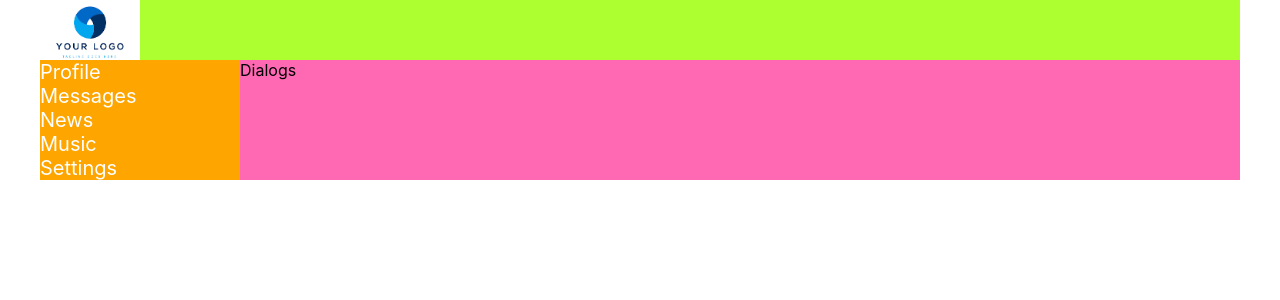
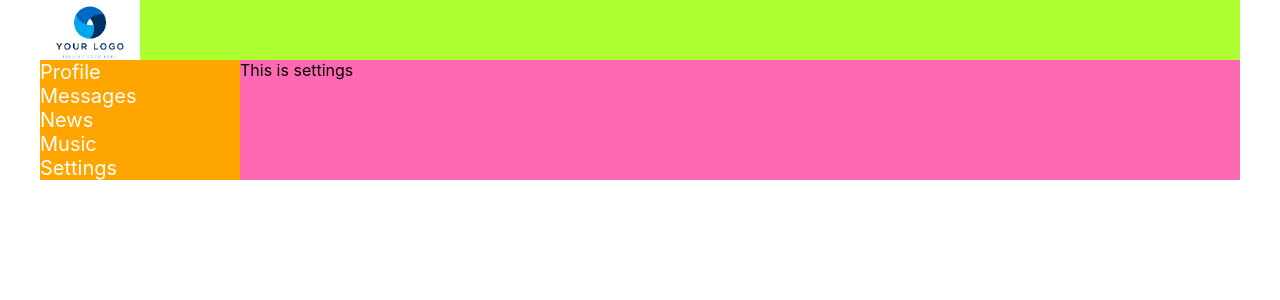
Before and after one commit to NAZMEL/Web-app, a React (Create React App) app: page /settings in a window 1280 px wide. Shown: the top 300 px of the page. Built offline with nearby package versions, Linux system fonts and the light colour scheme.

Commit message:
Add route components

```diff
--- a/package.json
+++ b/package.json
@@ -8,6 +8,7 @@
     "@testing-library/user-event": "^13.5.0",
     "react": "^17.0.2",
     "react-dom": "^17.0.2",
+    "react-router-dom": "^6.2.1",
     "react-scripts": "5.0.0",
     "web-vitals": "^2.1.3"
   },
--- a/src/App.js
+++ b/src/App.js
@@ -4,20 +4,30 @@ import Header from './components/Header/Header';
 import Navbar from './components/Navbar/Navbar';
 import Profile from './components/Profile/Profile';
 import Dialogs from './components/Dialogs/Dialogs';
-
+import Music from './components/Music/Music';
+import News from './components/News/News';
+import Settings from './components/Settings/Settings';
+import { BrowserRouter, Routes, Route } from 'react-router-dom';
 
 const App = () => {
   return (
-    <div className="app-wrapper">
-      <Header/>
-      <Navbar/>
+    <BrowserRouter>
+      <div className="app-wrapper">
+        <Header/>
+        <Navbar/>
 
-      <div className="app-wrapper-content">
-        <Dialogs/>
-        {/* <Profile/>  */}
+        <div className="app-wrapper-content">
+          <Routes>
+            <Route path="/dialogs" element={<Dialogs/>} />
+            <Route path="/profile" element={<Profile/>} />
+            <Route path="/music" element={<Music/>}/>
+            <Route path="/news" element={<News/>}/>
+            <Route path="/settings" element={<Settings/>}/>
+          </Routes>
+
+        </div>
       </div>
-
-    </div>
+      </BrowserRouter>
   );
 }
 
--- /dev/null
+++ b/src/components/Music/Music.jsx
@@ -0,0 +1,13 @@
+import React from "react";
+
+
+const Music = (props) => {
+    return(
+        <div>
+            This is music
+        </div>
+    )
+}
+
+
+export default Music;
--- /dev/null
+++ b/src/components/News/News.jsx
@@ -0,0 +1,13 @@
+import React from "react";
+
+
+const News = () => {
+    return(
+        <div>
+            This is news
+        </div>
+    )
+}
+
+
+export default News;
--- /dev/null
+++ b/src/components/Settings/Settings.jsx
@@ -0,0 +1,13 @@
+import React from "react";
+
+
+const Settings = (props) =>{
+    return(
+        <div>
+            This is settings
+        </div>
+    )
+}
+
+
+export default Settings;
```
Also changed, not shown: 1 other file (tests, documents, lock files or other folders).
